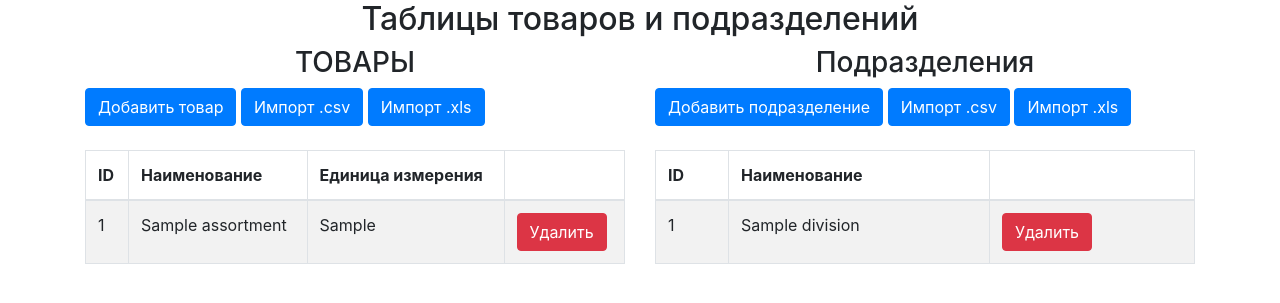
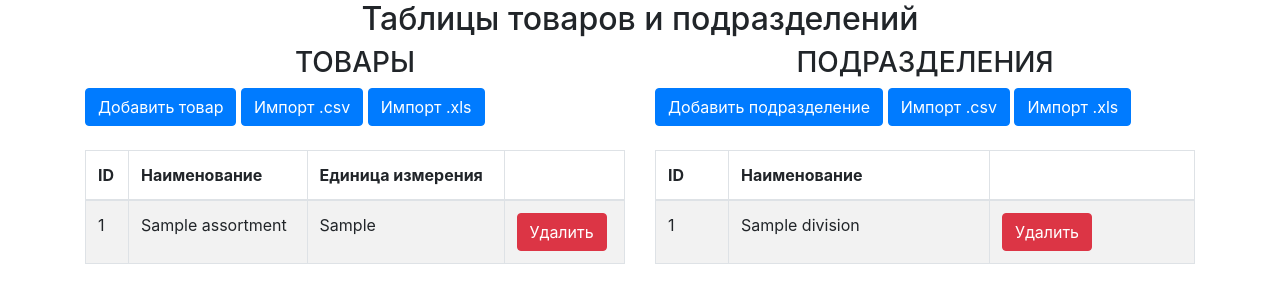
Before and after one commit to T-MA-S/flask_test, a Flask app: page / in a window 1280 px wide. Shown: the part 56-359 px from the top of the page. Run offline with Flask 3, Linux system fonts and the light colour scheme; a user stored in the database is signed in; tables that the repository leaves empty hold one stand-in row (values such as "Sample post"); parts of the project's set-up code (start-up, migrations or seed data) failed here and were passed over; some libraries are stand-ins or nearby versions.

Commit message:
Update index.html

```diff
--- a/templates/index.html
+++ b/templates/index.html
@@ -90,7 +90,7 @@
             </table>
         </div>
         <div class="col-sm-6">
-            <h3 class="text-center">Подразделения</h3>
+            <h3 class="text-center">ПОДРАЗДЕЛЕНИЯ</h3>
             <button type="button" class="btn btn-primary" data-toggle="modal" data-target="#addDepartmentModal">Добавить
                 подразделение
             </button>
```
